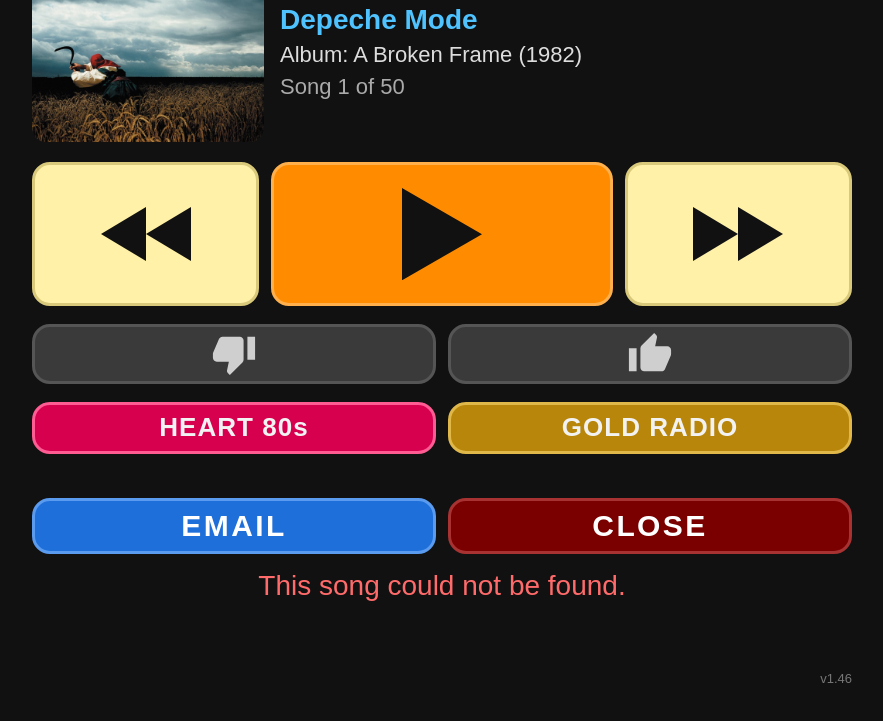
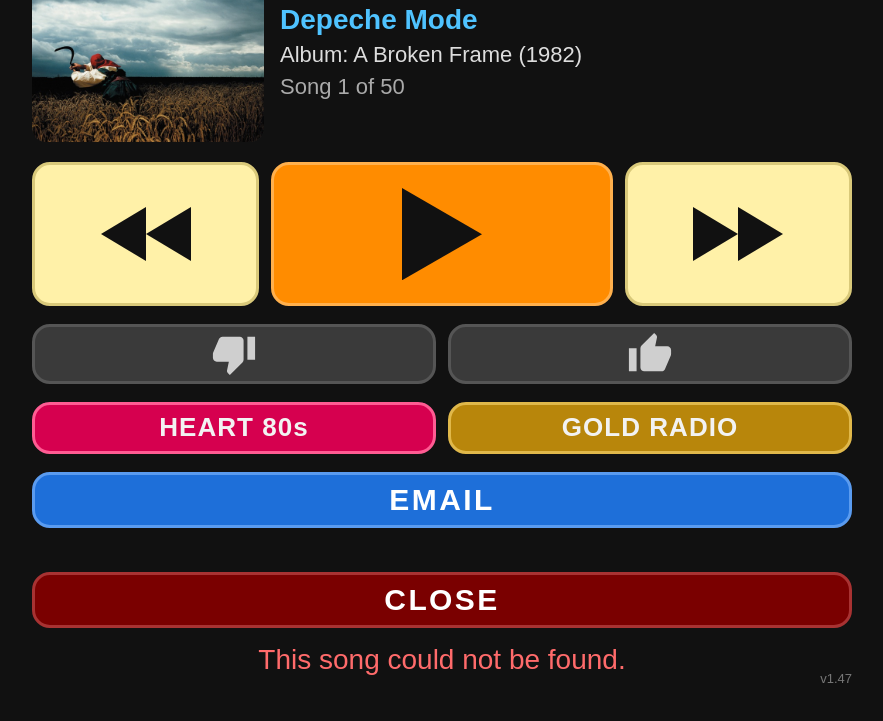
Before and after one commit to aherndavid/electronique, a plain HTML site: page index.html in a window 1280 px wide. Shown: the part 106-827 px from the top of the page, without its empty margins (198-1081 px from the left). Before the commit the page ends 800 px from the top, so only its background shows below. Drawn offline with Linux system fonts and the light colour scheme.

Commit message:
EMAIL under the radio buttons, CLOSE at the bottom, same width (v1.47)
Co-Authored-By: Claude Opus 5.5 <noreply@anthropic.com>

```diff
--- a/index.html
+++ b/index.html
@@ -2,7 +2,7 @@
 <html lang="en">
 <head>
 <meta charset="UTF-8">
-<meta name="version" content="1.46">
+<meta name="version" content="1.47">
 <meta name="viewport" content="width=device-width, initial-scale=1.0, viewport-fit=cover">
 <meta name="apple-mobile-web-app-capable" content="yes">
 <meta name="mobile-web-app-capable" content="yes">
@@ -175,15 +175,15 @@
   }
   #btn-heart80s { background: #d6004f; border-color: #ff5c93; }
   #btn-gold { background: #b8860b; border-color: #e0b84a; }
-  /* EMAIL and CLOSE, set well apart from the music buttons */
-  .end-row { display: flex; gap: 12px; margin-top: 44px; }
+  /* EMAIL under the radio buttons; CLOSE on its own further down.
+     Both full width, so the same length. */
   #btn-email, #btn-close {
-    flex: 1 1 0; min-width: 0; color: #fff;
+    display: block; width: 100%; color: #fff;
     font-size: clamp(20px, 5vw, 30px); font-weight: 900; letter-spacing: 0.08em;
     padding: 8px 12px;
   }
-  #btn-email { background: #1e6fd9; border-color: #5a9bef; }
-  #btn-close { background: #7a0000; border-color: #a83232; }
+  #btn-email { background: #1e6fd9; border-color: #5a9bef; margin-top: 18px; }
+  #btn-close { background: #7a0000; border-color: #a83232; margin-top: 44px; }
   .help {
     position: fixed; inset: 0; z-index: 90;
     background: #111;
@@ -263,10 +263,9 @@
       <button class="btn-radio" id="btn-gold" onclick="toggleRadio('gold')">GOLD RADIO</button>
     </div>
 
-    <div class="end-row">
-      <button id="btn-email" onclick="openEmail()">EMAIL</button>
-      <button id="btn-close" onclick="location.href='https://www.google.com'">CLOSE</button>
-    </div>
+    <button id="btn-email" onclick="openEmail()">EMAIL</button>
+
+    <button id="btn-close" onclick="location.href='https://www.google.com'">CLOSE</button>
 
     <div class="msg" id="msg"></div>
   </div>
```
